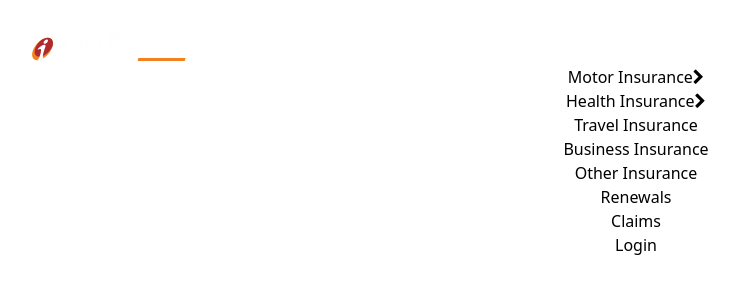
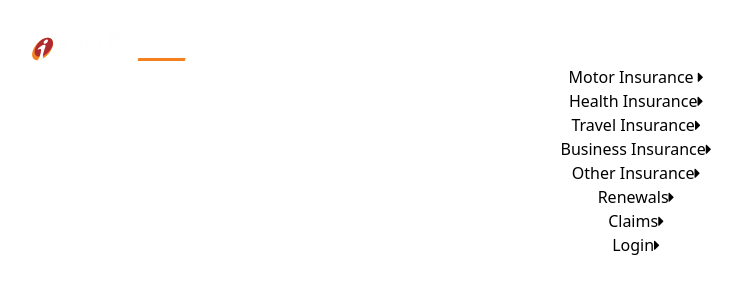
Before and after one commit to Prasadkare77/icici-health, a React (Vite) app: page / in a window 1280 px wide. Shown: the top 300 px of the page, without its empty margins (4-746 px from the left). Built offline with nearby package versions, Linux system fonts and the light colour scheme.

Commit message:
navabr animation or styles

```diff
--- a/src/components/Header/Header.jsx
+++ b/src/components/Header/Header.jsx
@@ -118,12 +118,12 @@ const Header = () => {
             </div>
 
             {/* Dropdown Menu */}
-            <div className="space-x-6">
+            <div className="space-x-4 font-semibold">
               <div className="relative inline-block text-left">
-                <a href="#" className="text-white" onMouseEnter={openDropdown1} onMouseLeave={closeDropdown1}>Motor Insurance<i className="fa fa-chevron-right " aria-hidden="true"></i></a>
+                <a href="#" className="text-white" onMouseEnter={openDropdown1} onMouseLeave={closeDropdown1}>Motor Insurance {!isDropdownOpen1 && <i className="fa fa-caret-right mx-1" aria-hidden="true"></i>} {isDropdownOpen1 && <i className="fa fa-caret-right mx-1 rotate-90" aria-hidden="true"></i>} </a>
                   {isDropdownOpen1 && (
                     <div className="origin-top-right absolute right-0 mt-0 w-80 rounded-md shadow-lg bg-white ring-1 ring-black ring-opacity-5 focus:outline-none" role="menu" aria-orientation="vertical" aria-labelledby="menu-button" tabIndex="-1" onMouseEnter={openDropdown1} onMouseLeave={closeDropdown1}>
-                      <div className="py-5 text-left pl-24 " role="none">
+                      <div className="py-5 text-left pl-24" role="none">
                         <a href="#" className="text-gray-700 hover:dark:text-orange-600 hover:px-5 block px-4 py-2 text-sm" role="menuitem" tabIndex="-1" id="menu-item-0">Motor Insurance</a>
                         <a href="#" className="text-gray-700 hover:dark:text-orange-600 hover:px-5 block px-4 py-2 text-sm" role="menuitem" tabIndex="-1" id="menu-item-1">Car Insurance</a>
                         <a href="#" className="text-gray-700 hover:dark:text-orange-600 hover:px-5 block px-4 py-2 text-sm" role="menuitem" tabIndex="-1" id="menu-item-2">Bike Insurance</a>
@@ -133,9 +133,9 @@ const Header = () => {
                   )}
               </div>
               <div className="relative inline-block text-left">
-                <a href='#' className="text-white" onMouseEnter={openDropdown2} onMouseLeave={closeDropdown2}>Health Insurance<i className="fa fa-chevron-right " aria-hidden="true"></i></a>
+                <a href='#' className="text-white" onMouseEnter={openDropdown2} onMouseLeave={closeDropdown2}>Health Insurance{!isDropdownOpen2 && <i className="fa fa-caret-right mx-1" aria-hidden="true"></i>} {isDropdownOpen2 && <i className="fa fa-caret-right mx-1 rotate-90" aria-hidden="true"></i>}</a>
                 {isDropdownOpen2 && (
-                  <div className="origin-top-right absolute right-0 mt-0 w-80 rounded-md shadow-lg bg-white ring-1 ring-black ring-opacity-5 focus:outline-none" role="menu" aria-orientation="vertical" aria-labelledby="menu-button" tabIndex="-1">
+                  <div className="origin-top-right absolute right-0 mt-0 w-80 rounded-md shadow-lg bg-white ring-1 ring-black ring-opacity-5 focus:outline-none" role="menu" aria-orientation="vertical" aria-labelledby="menu-button" tabIndex="-1" onMouseEnter={openDropdown2} onMouseLeave={closeDropdown2}>
                     <div className="py-5 text-left pl-24" role="none">
                       <a href="#" className="text-gray-700 hover:dark:text-orange-600 hover:px-5 block px-4 py-2 text-sm" role="menuitem" tabIndex="-1" id="menu-item-0">Health Insurance</a>
                       <a href="#" className="text-gray-700 hover:dark:text-orange-600 hover:px-5 block px-4 py-2 text-sm" role="menuitem" tabIndex="-1" id="menu-item-1">Health AdvantEdge</a>
@@ -149,9 +149,9 @@ const Header = () => {
                 )}
               </div>
               <div className="relative inline-block text-left">
-                <a href='#' className="text-white" onMouseEnter={openDropdown3} onMouseLeave={closeDropdown3}>Travel Insurance</a>
+                <a href='#' className="text-white" onMouseEnter={openDropdown3} onMouseLeave={closeDropdown3}>Travel Insurance{!isDropdownOpen3 && <i className="fa fa-caret-right mx-1" aria-hidden="true"></i>} {isDropdownOpen3 && <i className="fa fa-caret-right mx-1 rotate-90" aria-hidden="true"></i>}</a>
                 {isDropdownOpen3 && (
-                  <div className="origin-top-right absolute right-0 mt-0 w-80 rounded-md shadow-lg bg-white ring-1 ring-black ring-opacity-5 focus:outline-none" role="menu" aria-orientation="vertical" aria-labelledby="menu-button" tabIndex="-1">
+                  <div className="origin-top-right absolute right-0 mt-0 w-80 rounded-md shadow-lg bg-white ring-1 ring-black ring-opacity-5 focus:outline-none" role="menu" aria-orientation="vertical" aria-labelledby="menu-button" tabIndex="-1" onMouseEnter={openDropdown3} onMouseLeave={closeDropdown3}>
                     <div className="py-5 text-left pl-24" role="none">
                       <a href="#" className="text-gray-700 hover:dark:text-orange-600 hover:px-5 block px-4 py-2 text-sm" role="menuitem" tabIndex="-1" id="menu-item-0">Travel Insurance</a>
                       <a href="#" className="text-gray-700 hover:dark:text-orange-600 hover:px-5 block px-4 py-2 text-sm" role="menuitem" tabIndex="-1" id="menu-item-1">Single Trip </a>
@@ -162,9 +162,9 @@ const Header = () => {
                 )}
               </div>
               <div className="relative inline-block text-left">
-                <a href='#' className="text-white" onMouseEnter={openDropdown4} onMouseLeave={closeDropdown4}>Business Insurance</a>
+                <a href='#' className="text-white" onMouseEnter={openDropdown4} onMouseLeave={closeDropdown4}>Business Insurance{!isDropdownOpen4 && <i className="fa fa-caret-right mx-1" aria-hidden="true"></i>} {isDropdownOpen4 && <i className="fa fa-caret-right mx-1 rotate-90" aria-hidden="true"></i>}</a>
                 {isDropdownOpen4 && (
-                  <div className="origin-top-right absolute right-0 mt-0 w-80 rounded-md shadow-lg bg-white ring-1 ring-black ring-opacity-5 focus:outline-none" role="menu" aria-orientation="vertical" aria-labelledby="menu-button" tabIndex="-1">
+                  <div className="origin-top-right absolute right-0 mt-0 w-80 rounded-md shadow-lg bg-white ring-1 ring-black ring-opacity-5 focus:outline-none" role="menu" aria-orientation="vertical" aria-labelledby="menu-button" tabIndex="-1" onMouseEnter={openDropdown4} onMouseLeave={closeDropdown4}>
                     <div className="py-5 text-left pl-24" role="none">
                       <a href="#" className="text-gray-700 hover:dark:text-orange-600 hover:px-5 block px-4 py-2 text-sm" role="menuitem" tabIndex="-1" id="menu-item-0">Business Insurance</a>
                       <a href="#" className="text-gray-700 hover:dark:text-orange-600 hover:px-5 block px-4 py-2 text-sm" role="menuitem" tabIndex="-1" id="menu-item-1">Marine Transit </a>
@@ -179,9 +179,9 @@ const Header = () => {
                 )}
               </div>
               <div className="relative inline-block text-left">
-                <a href='#' className="text-white" onMouseEnter={openDropdown5} onMouseLeave={closeDropdown5}>Other Insurance</a>
+                <a href='#' className="text-white" onMouseEnter={openDropdown5} onMouseLeave={closeDropdown5}>Other Insurance{!isDropdownOpen5 && <i className="fa fa-caret-right mx-1" aria-hidden="true"></i>} {isDropdownOpen5 && <i className="fa fa-caret-right mx-1 rotate-90" aria-hidden="true"></i>}</a>
                 {isDropdownOpen5 && (
-                  <div className="origin-top-right absolute right-0 mt-0 w-80 rounded-md shadow-lg bg-white ring-1 ring-black ring-opacity-5 focus:outline-none" role="menu" aria-orientation="vertical" aria-labelledby="menu-button" tabIndex="-1">
+                  <div className="origin-top-right absolute right-0 mt-0 w-80 rounded-md shadow-lg bg-white ring-1 ring-black ring-opacity-5 focus:outline-none" role="menu" aria-orientation="vertical" aria-labelledby="menu-button" tabIndex="-1" onMouseEnter={openDropdown5} onMouseLeave={closeDropdown5}>
                     <div className="py-5 text-left pl-24" role="none">
                       <a href="#" className="text-gray-700 hover:dark:text-orange-600 hover:px-5 block px-4 py-2 text-sm" role="menuitem" tabIndex="-1" id="menu-item-0">Crop Insurance</a>
                       <a href="#" className="text-gray-700 hover:dark:text-orange-600 hover:px-5 block px-4 py-2 text-sm" role="menuitem" tabIndex="-1" id="menu-item-1">NRI Insurance</a>
@@ -193,9 +193,9 @@ const Header = () => {
                 )}
               </div>
               <div className="relative inline-block text-left">
-                <a href='#' className="text-white" onMouseEnter={openDropdown6} onMouseLeave={closeDropdown6}>Renewals</a>
+                <a href='#' className="text-white" onMouseEnter={openDropdown6} onMouseLeave={closeDropdown6}>Renewals{!isDropdownOpen6 && <i className="fa fa-caret-right mx-1" aria-hidden="true"></i>} {isDropdownOpen6 && <i className="fa fa-caret-right mx-1 rotate-90" aria-hidden="true"></i>}</a>
                 {isDropdownOpen6 && (
-                  <div className="origin-top-right absolute right-0 mt-0 w-80 rounded-md shadow-lg bg-white ring-1 ring-black ring-opacity-5 focus:outline-none" role="menu" aria-orientation="vertical" aria-labelledby="menu-button" tabIndex="-1">
+                  <div className="origin-top-right absolute right-0 mt-0 w-80 rounded-md shadow-lg bg-white ring-1 ring-black ring-opacity-5 focus:outline-none" role="menu" aria-orientation="vertical" aria-labelledby="menu-button" tabIndex="-1" onMouseEnter={openDropdown6} onMouseLeave={closeDropdown6}>
                     <div className="py-5 text-left pl-24" role="none">
                       <a href="#" className="text-gray-700 hover:dark:text-orange-600 hover:px-5 block px-4 py-2 text-sm" role="menuitem" tabIndex="-1" id="menu-item-0">All Policy Renewal</a>
                       <a href="#" className="text-gray-700 hover:dark:text-orange-600 hover:px-5 block px-4 py-2 text-sm" role="menuitem" tabIndex="-1" id="menu-item-1">Car Policy</a>
@@ -208,9 +208,9 @@ const Header = () => {
                 )}
               </div>
               <div className="relative inline-block text-left">
-                <a href='#' className="text-white" onMouseEnter={openDropdown7} onMouseLeave={closeDropdown7}>Claims</a>
+                <a href='#' className="text-white" onMouseEnter={openDropdown7} onMouseLeave={closeDropdown7}>Claims{!isDropdownOpen7 && <i className="fa fa-caret-right mx-1" aria-hidden="true"></i>} {isDropdownOpen7 && <i className="fa fa-caret-right mx-1 rotate-90" aria-hidden="true"></i>}</a>
                 {isDropdownOpen7 && (
-                  <div className="origin-top-right absolute right-0 mt-0 w-80 rounded-md shadow-lg bg-white ring-1 ring-black ring-opacity-5 focus:outline-none" role="menu" aria-orientation="vertical" aria-labelledby="menu-button" tabIndex="-1">
+                  <div className="origin-top-right absolute right-0 mt-0 w-80 rounded-md shadow-lg bg-white ring-1 ring-black ring-opacity-5 focus:outline-none" role="menu" aria-orientation="vertical" aria-labelledby="menu-button" tabIndex="-1" onMouseEnter={openDropdown7} onMouseLeave={closeDropdown7}>
                     <div className="py-5 text-left pl-24" role="none">
                       <a href="#" className="text-gray-700 hover:dark:text-orange-600 hover:px-5 block px-4 py-2 text-sm" role="menuitem" tabIndex="-1" id="menu-item-0">Health Claims</a>
                       <a href="#" className="text-gray-700 hover:dark:text-orange-600 hover:px-5 block px-4 py-2 text-sm" role="menuitem" tabIndex="-1" id="menu-item-1">Motoe Claims</a>
@@ -229,7 +229,7 @@ const Header = () => {
               </div>
             </div>
             <div>
-              <a href="#" className="text-white">Login</a>
+              <a href="#" className="text-white">Login<i className="fa fa-caret-right mx-1" aria-hidden="true"></i></a>
             </div>
           </div>
         </nav>
```
